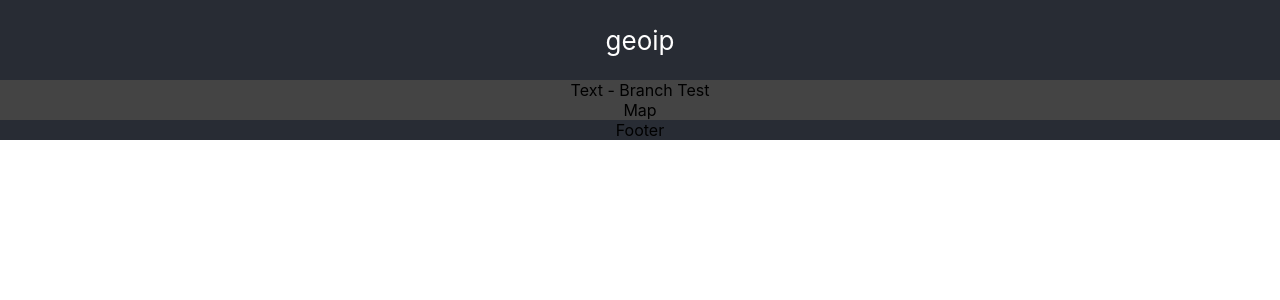
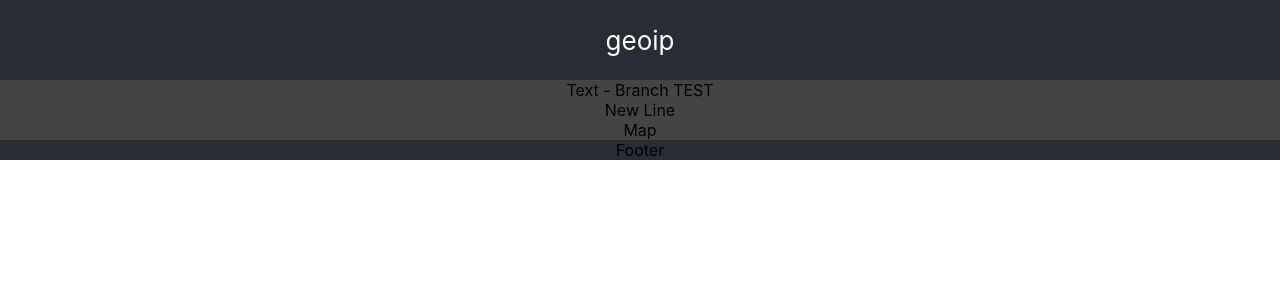
Before and after one commit to n8work/geoip, a React (Create React App) app: page / in a window 1280 px wide. Shown: the top 300 px of the page. Built offline with nearby package versions, Linux system fonts and the light colour scheme.

Commit message:
update test

```diff
--- a/src/App.js
+++ b/src/App.js
@@ -9,7 +9,9 @@ function App() {
       </header>
 
       <section className="text">
-          Text - Branch Test
+          Text - Branch TEST
+          <br />
+          New Line
       </section>
 
       <section className="map">
```
Also changed, not shown: 1 other file (tests, documents, lock files or other folders).
